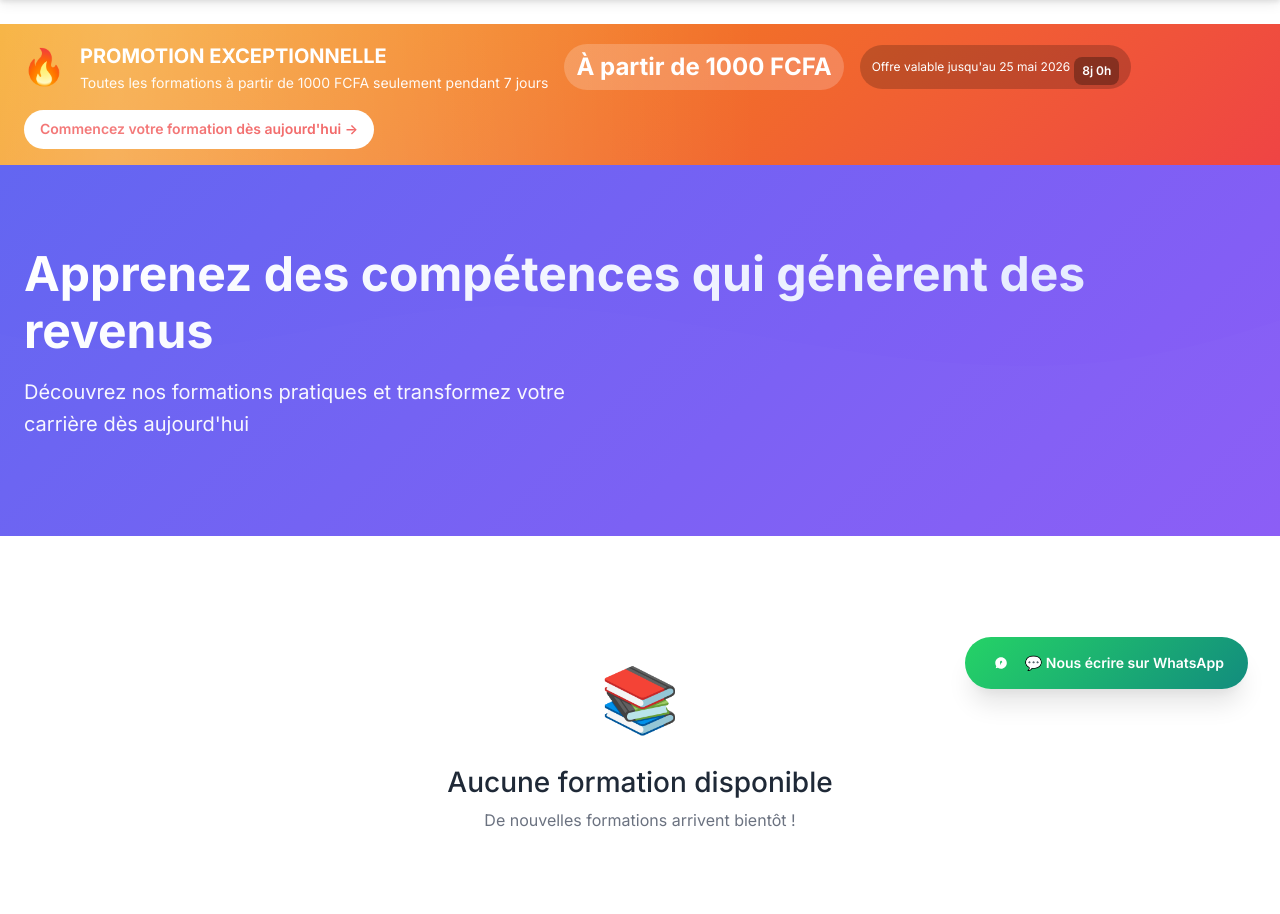
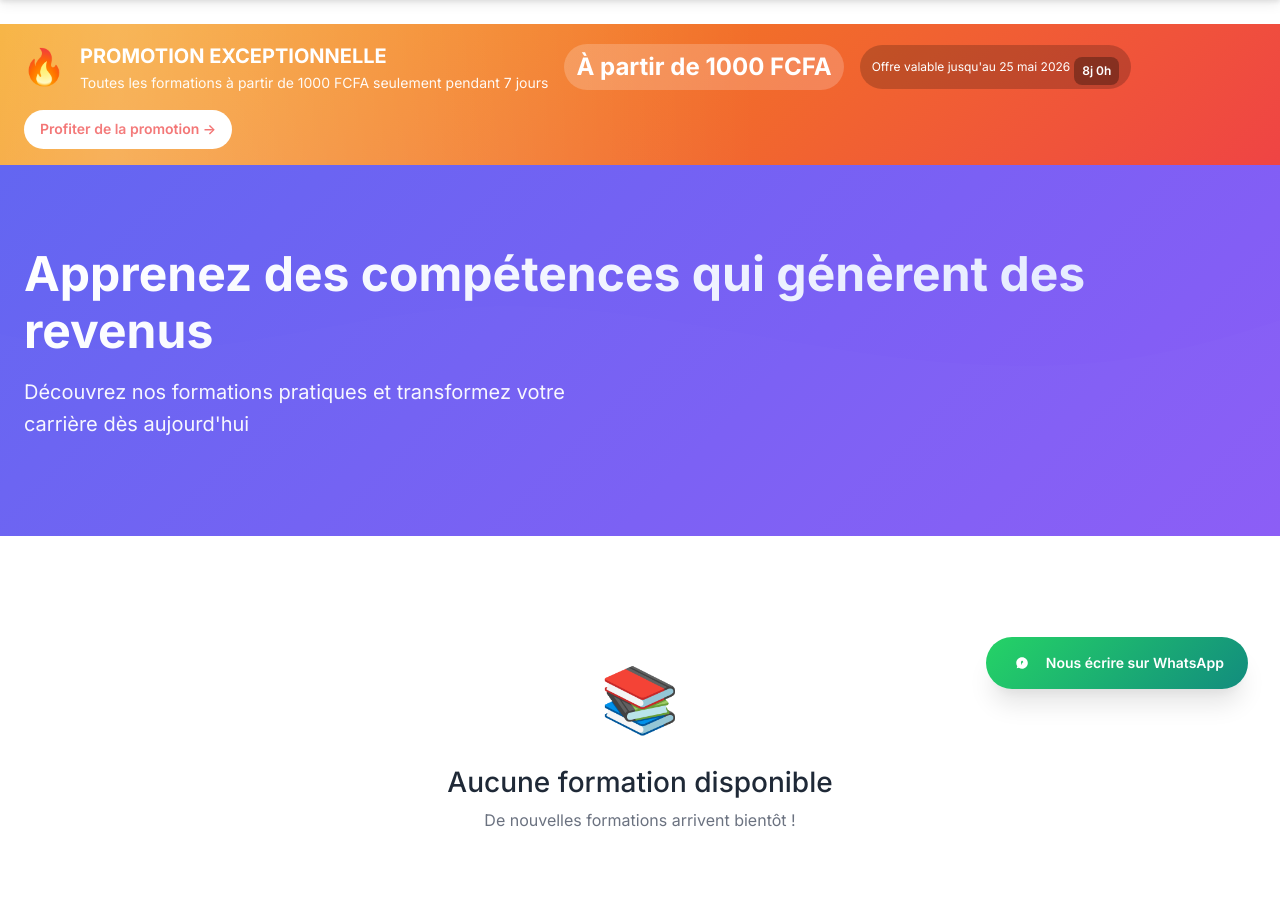
Before and after one commit to amparachrist-beep/Formations, a Django app: page / in a window 1280 px wide. Shown: the part 79-993 px from the top of the page. Run offline with Django 4.2, Linux system fonts and the light colour scheme; data that the repository does not hold is empty.

Commit message:
Amélioration du catalogue des formations et ajout de la bannière promotionnellessS

```diff
--- a/formation/templates/formation/catalogue.html
+++ b/formation/templates/formation/catalogue.html
@@ -613,7 +613,7 @@
                 </div>
             </div>
             <a href="#formations" class="promo-cta">
-                Commencez votre formation dès aujourd'hui →
+                Profiter de la promotion →
             </a>
         </div>
     </div>
@@ -661,8 +661,8 @@
                         <span>Accès immédiat</span>
                     </div>
                     <div class="trust-item">
-                        <span class="trust-icon success">🎓</span>
-                        <span>Certifiante</span>
+                        <span class="trust-icon success">👨‍🏫</span>
+                        <span>Accompagnement inclus</span>
                     </div>
                     <div class="trust-item">
                         <span class="trust-icon success">💬</span>
@@ -727,7 +727,7 @@
        target="_blank"
        rel="noopener noreferrer">
         <div class="whatsapp-icon"></div>
-        <span>💬 Nous écrire sur WhatsApp</span>
+        <span>Nous écrire sur WhatsApp</span>
     </a>
 </div>
 
```
